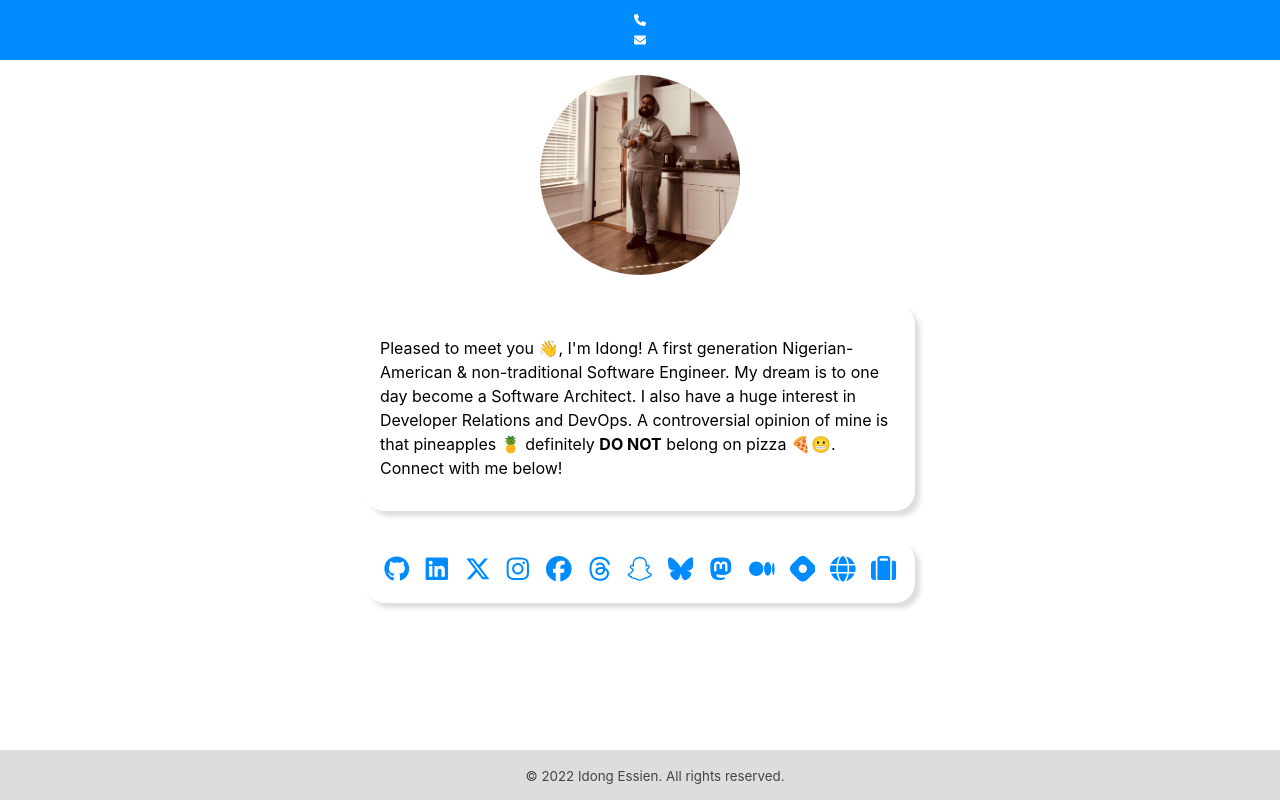
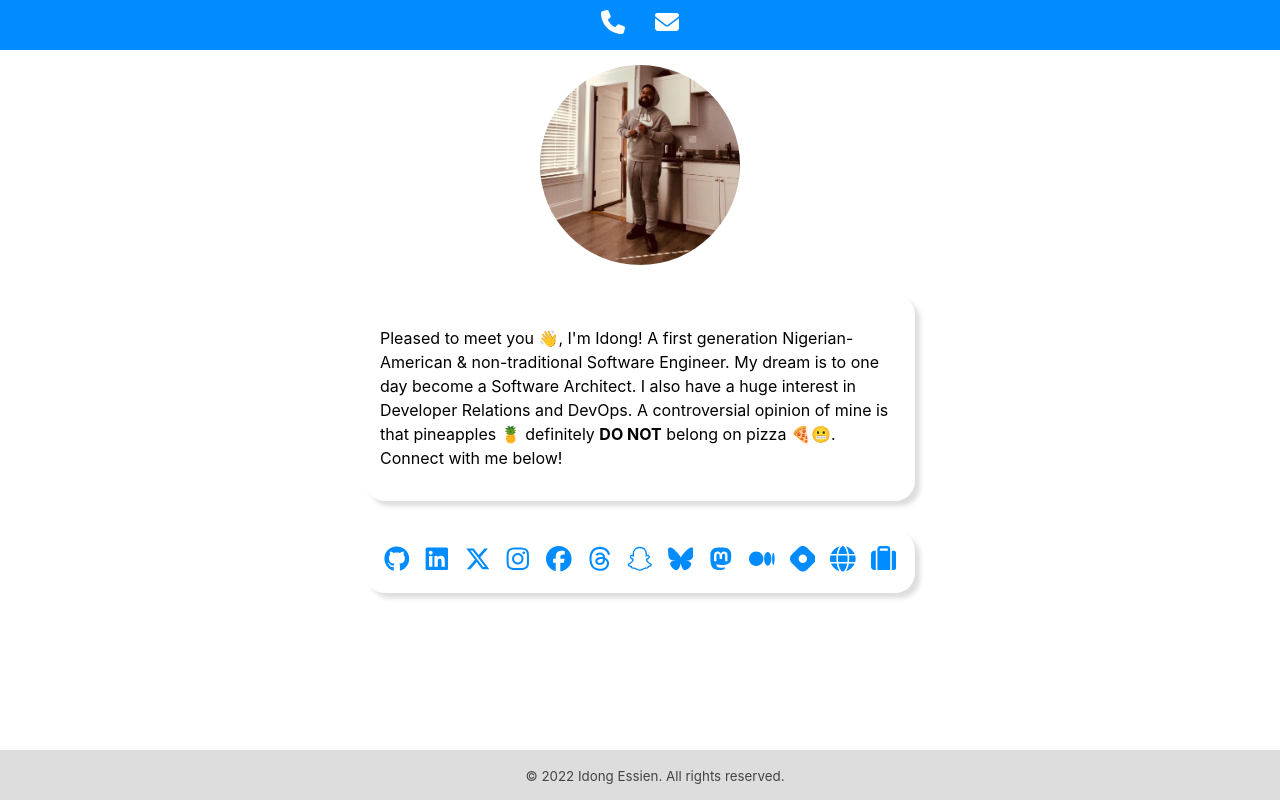
Before and after one commit to idongCodes/allMyLinks, a React (Create React App) app: page / in a window 1280 px wide. Built offline with nearby package versions, Linux system fonts and the light colour scheme.

Commit message:
Update TopBar Flex Orientaion, Spacing and Hover Color

```diff
--- a/src/components/TopBar/TopBar.js
+++ b/src/components/TopBar/TopBar.js
@@ -12,19 +12,18 @@ export default function TopBar() {
         margin: 0;
         padding: 10px;
         display: flex;
-        flex-direction: column;
-        align-items: center;
-        justify-content: space-evenly;
+        justify-content: center;
         list-style: none;
+        gap: 30px;
     `
 
     const A = styled.a`
         text-decoration: none;
         color: #fff;
-        font-size: 12px;
+        font-size: 1.5rem;
 
         &:hover {
-            font-weight: bold;
+            color: rgb(0, 0, 0);
         }
     `
 
```
